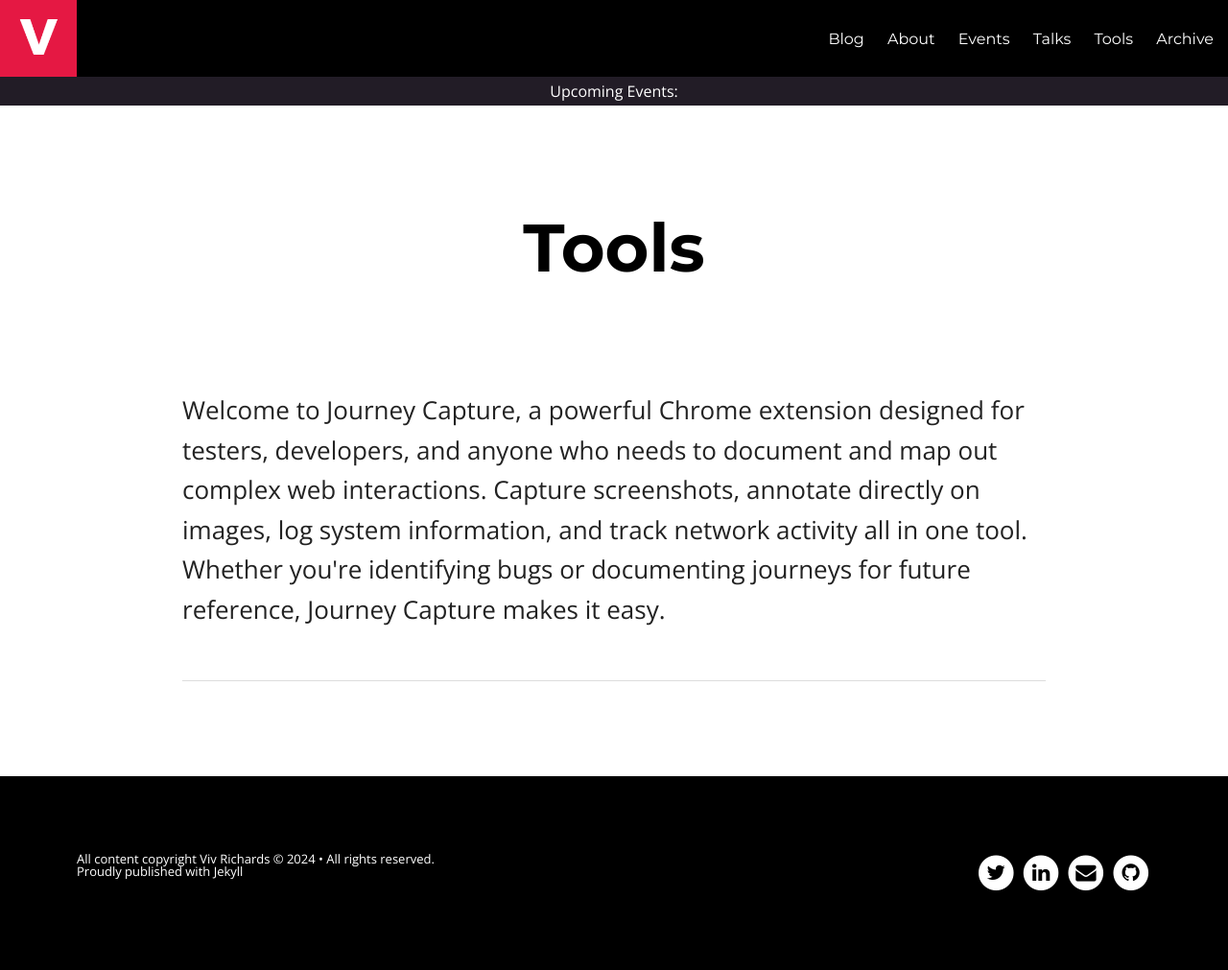
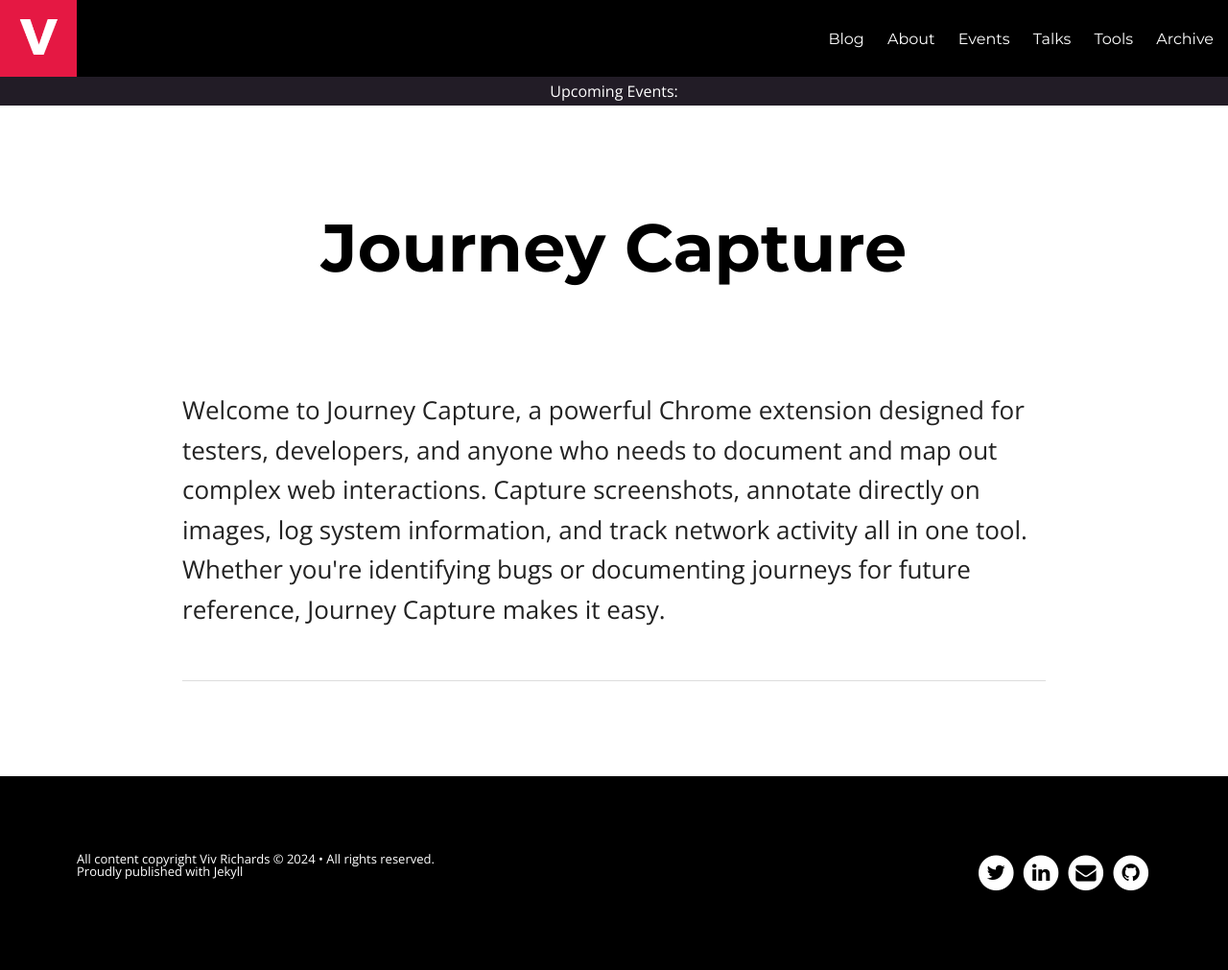
Before and after one commit to vivrichards600/vivrichards600.github.io, a Jekyll site: the page built from journey-capture.html, in a window 1280 px wide. Shown: the whole page at 96% size. Built offline with Jekyll 4.4.1, drawn with Linux system fonts in a browser that asks for light colours; nearby versions of some CDN libraries.

Commit message:
Add landing page for journey capture

```diff
--- a/journey-capture.html
+++ b/journey-capture.html
@@ -1,7 +1,7 @@
 ---
 layout: page
 permalink: /tools/journey-capture.html
-title: Tools
+title: Journey Capture
 description: "Journey Capture - Explore, Document, Annotate."
 
 ---
```
